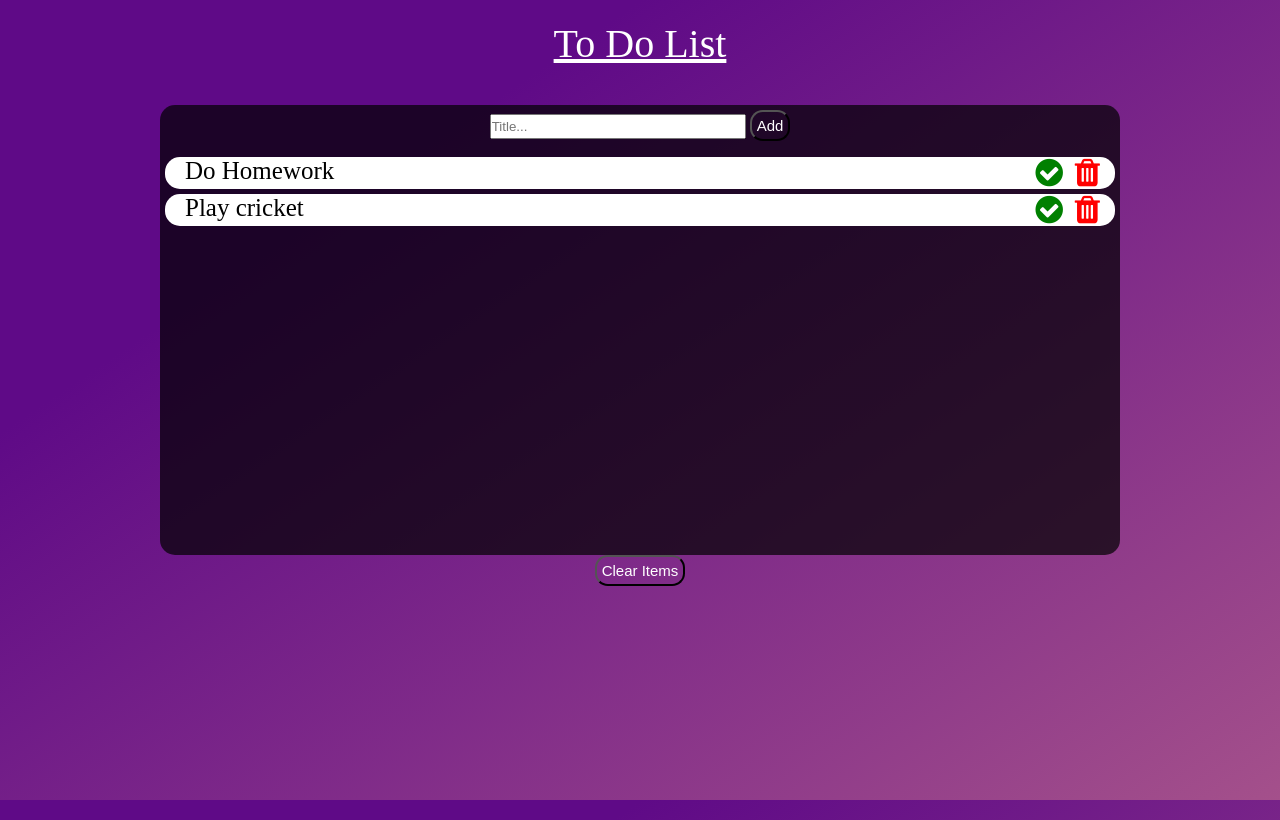
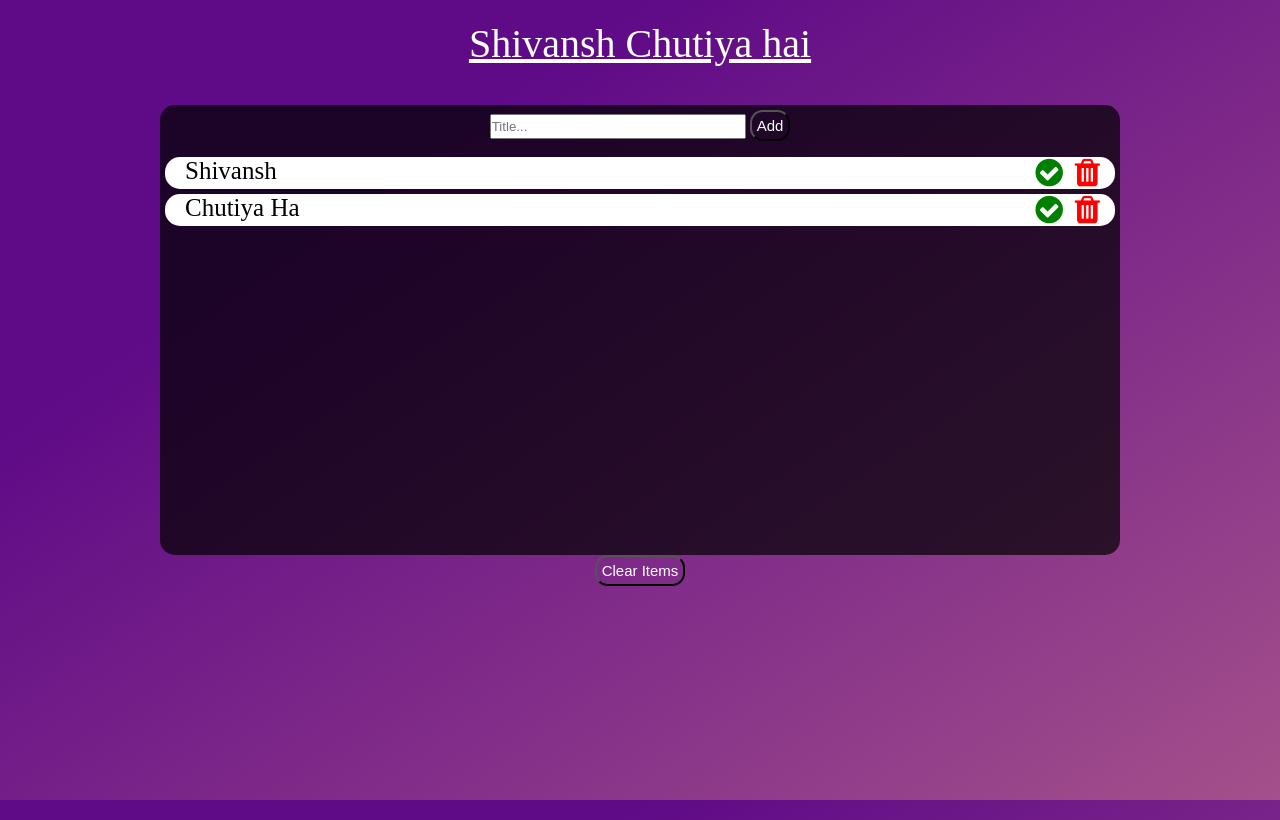
Before and after one commit to PBarkalle/ToDoList, a plain HTML site: page index.html in a window 1280 px wide. Drawn offline with Linux system fonts and the light colour scheme.

Commit message:
Update index.html

```diff
--- a/index.html
+++ b/index.html
@@ -10,12 +10,12 @@
 <body>
 
  <script type="text/javascript">
-		       var listItems=['Do Homework','Play cricket'];
+		       var listItems=['Shivansh','Chutiya Ha'];
  </script>
 
 <div class="container">
        <div class="header">
-           To Do List
+           Shivansh Chutiya hai
        </div>
 
        <div id="list">
```
